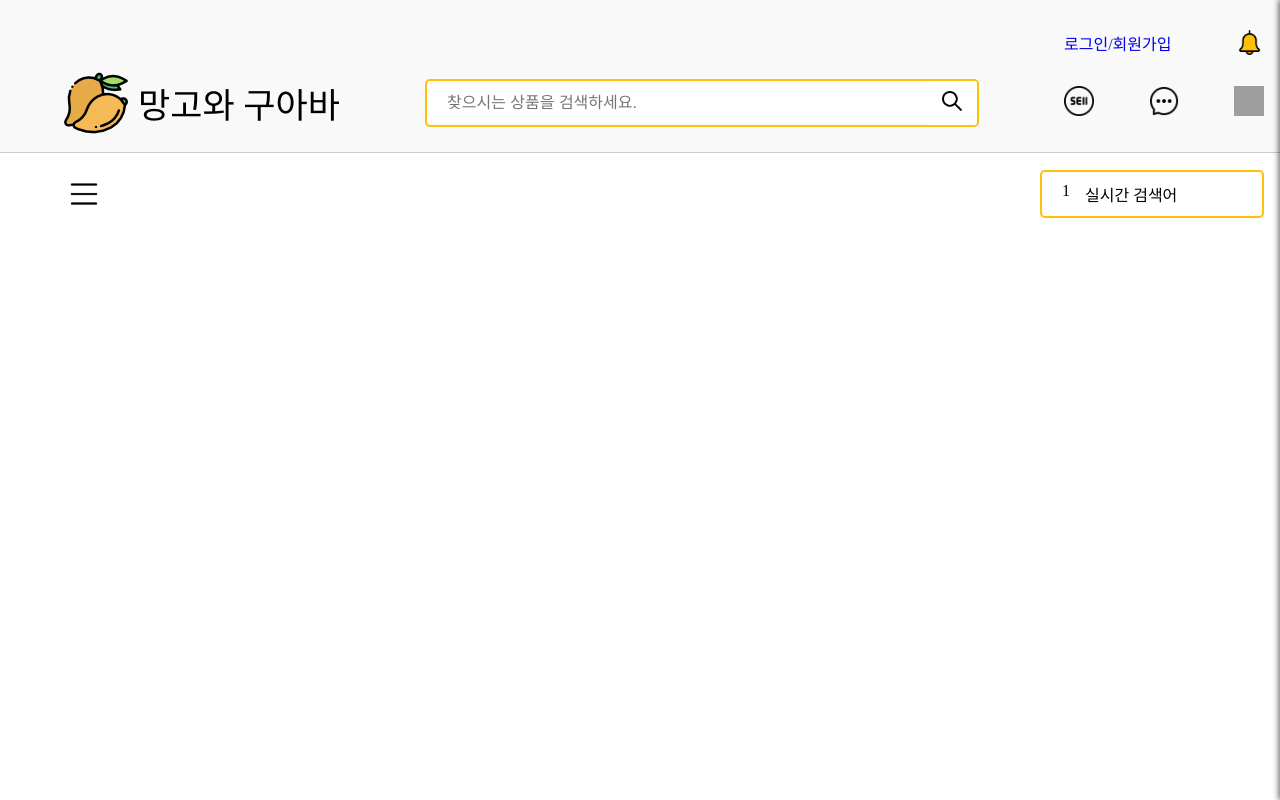
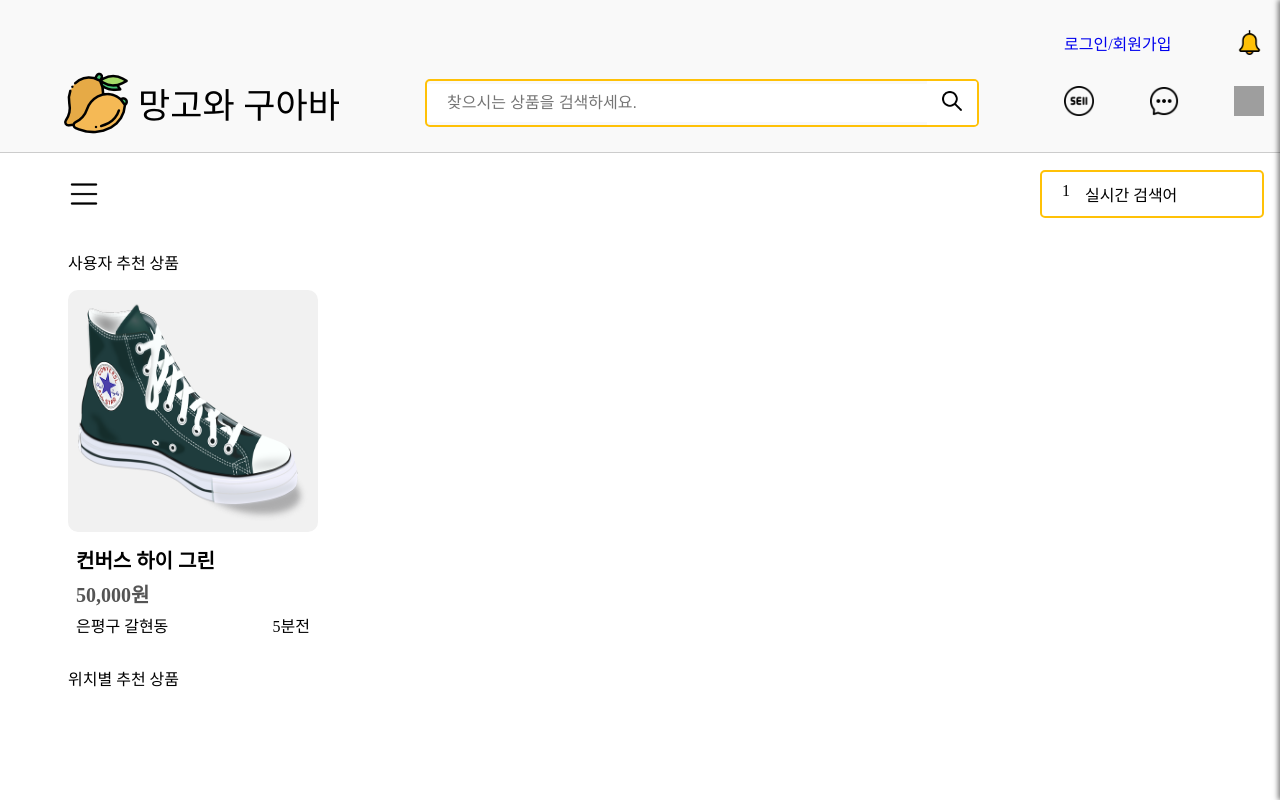
Before and after one commit to zzannorita/mango-guava, a React (Create React App) app: page / in a window 1280 px wide. Built offline with nearby package versions, Linux system fonts and the light colour scheme; grey boxes are pictures that could not be loaded; a web font is replaced by a local one.

Commit message:
Design: 홈페이지 css

```diff
--- a/src/pages/Home.js
+++ b/src/pages/Home.js
@@ -1,5 +1,40 @@
-import React from "react";
+import React, { useState, useEffect } from "react";
+import ProductCard from "../components/ProductsCard";
+import HomeStyle from "../styles/home.module.css";
+export default function Home() {
+  // const [recommendedProducts, setRecommendedProducts] = useState([]);
 
-export default function Home() {
-  return <div></div>;
+  // useEffect(() => {
+  //   const fetchProducts = async () => {
+  //     try {
+  //       const response = await fetch("/api/recommended-products");
+  //       const data = await response.json();
+  //       setRecommendedProducts(data);
+  //     } catch (error) {
+  //       console.error("Error fetching recommended products:", error);
+  //     }
+  //   };
+
+  //   fetchProducts();
+  // }, []);
+
+  return (
+    <div className="container">
+      <div className={HomeStyle.recommendBox}>
+        <div className={HomeStyle.userRecommendBox}>
+          <div>사용자 추천 상품</div>
+          <div className="productList">
+            {/* {recommendedProducts.map((product) => (
+              <ProductCard key={product.id} product={product} />
+            ))} */}
+            <ProductCard />
+          </div>
+        </div>
+        <div className={HomeStyle.locationRecommendBox}>
+          <div>위치별 추천 상품</div>
+          <div></div>
+        </div>
+      </div>
+    </div>
+  );
 }
--- a/src/styles/home.module.css
+++ b/src/styles/home.module.css
@@ -0,0 +1,10 @@
+.recommendBox {
+  display: flex;
+  flex-direction: column;
+  padding: 4px;
+}
+.productList {
+  display: flex;
+  flex-wrap: wrap;
+  justify-content: space-around;
+}
```
